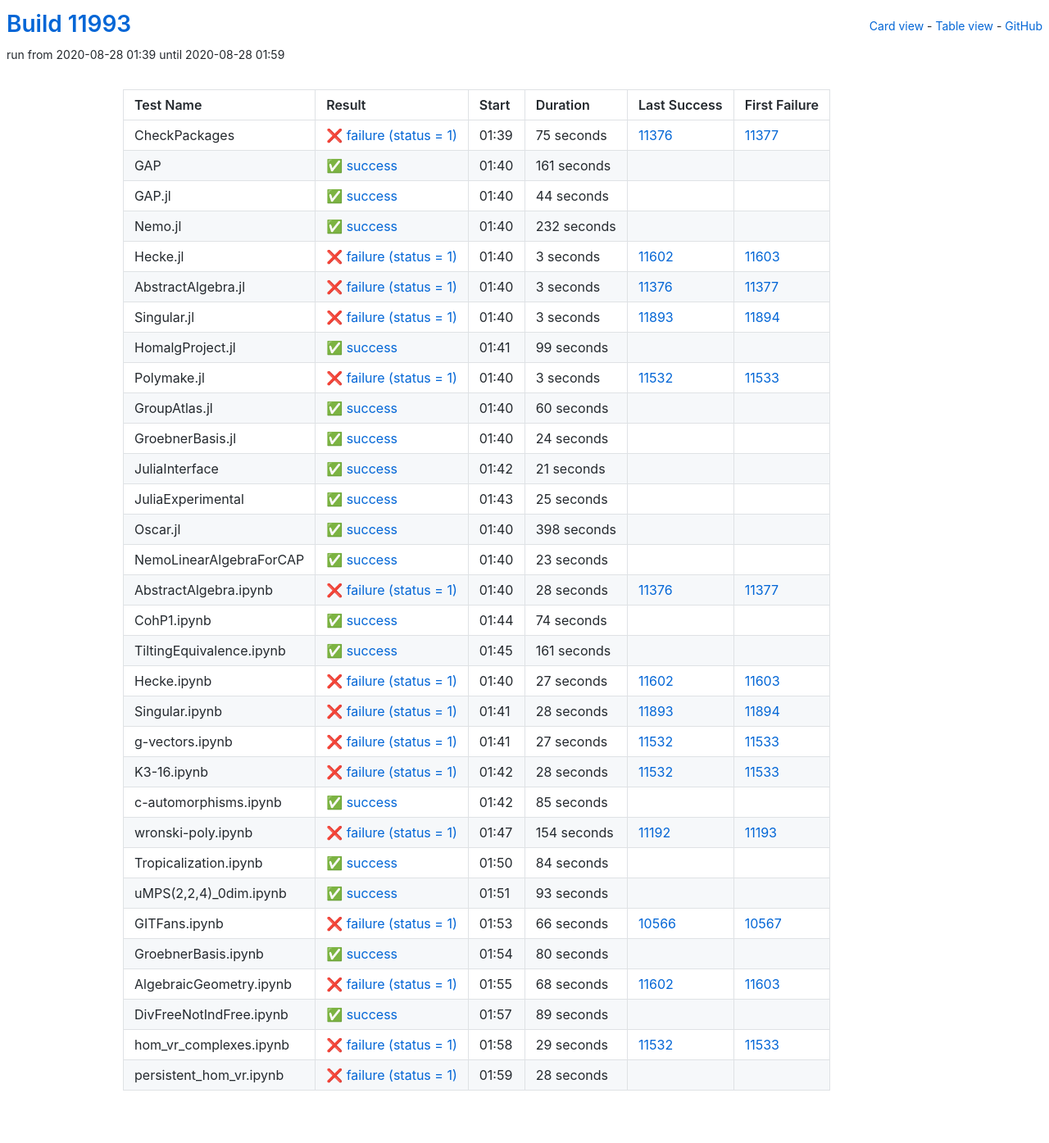
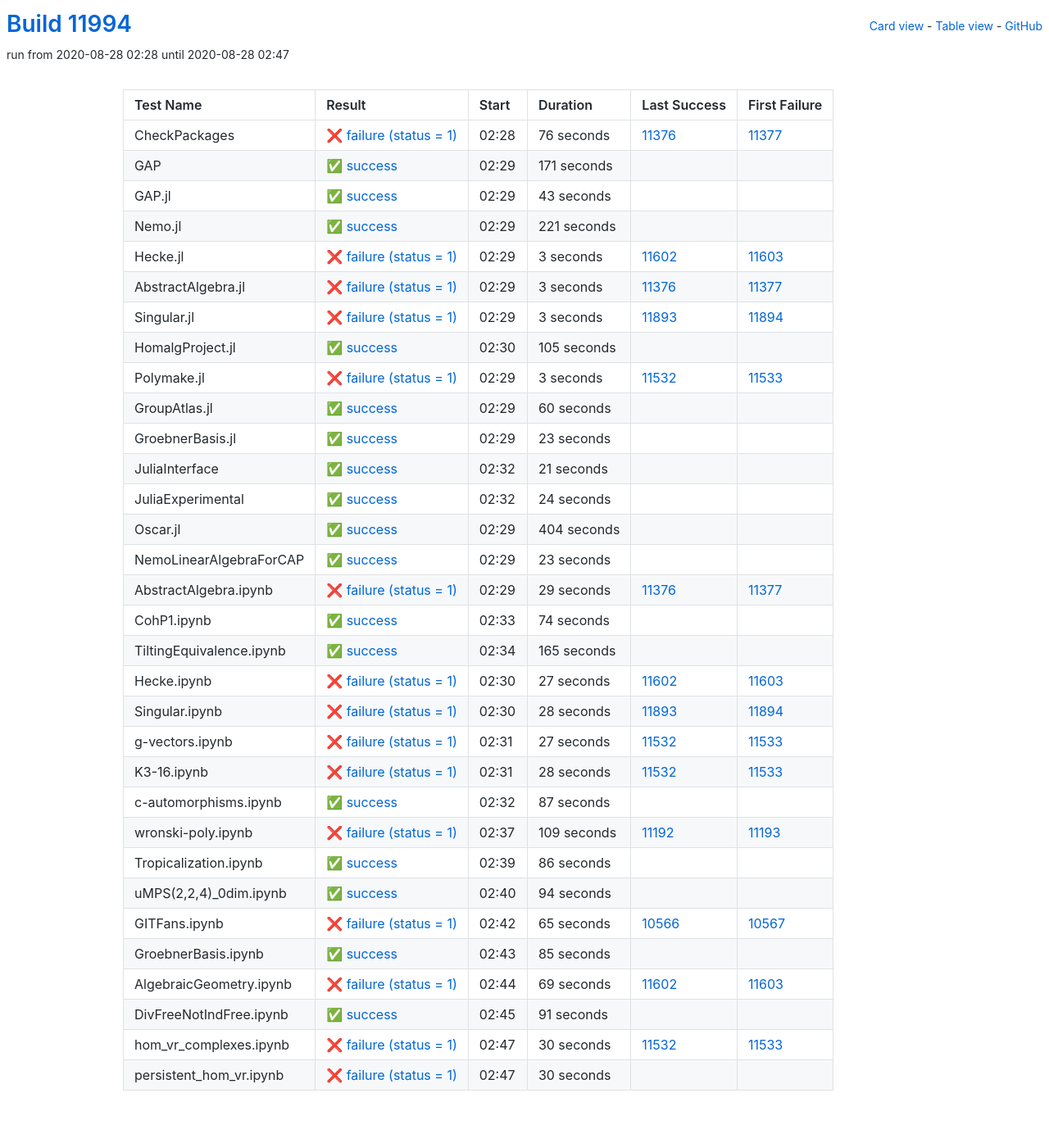
Before and after one commit to oscar-system/oscar-ci-status, a Jekyll site: the page built from table.html, in a window 1280 px wide. Shown: the whole page at 82% size. Built offline with Jekyll 4.4.1, drawn with Linux system fonts in a browser that asks for light colours.

Commit message:
Build #11994

```diff
--- a/_data/ci.yml
+++ b/_data/ci.yml
@@ -1,6 +1,6 @@
 ---
-build: 11993
-build_url: https://oscarci.mathematik.uni-kl.de/job/oscar/11993/
+build: 11994
+build_url: https://oscarci.mathematik.uni-kl.de/job/oscar/11994/
 job: oscar
 organization: oscar-system
 repo: oscar-ci-status
@@ -8,56 +8,56 @@
 tests:
 - name: CheckPackages
   id: checkpackages
-  log: https://oscarci.mathematik.uni-kl.de/job/oscar/11993/artifact/logs/build-11993/CheckPackages.log
-  start: 2020-08-28 01:39
+  log: https://oscarci.mathematik.uni-kl.de/job/oscar/11994/artifact/logs/build-11994/CheckPackages.log
+  start: 2020-08-28 02:28
   success: false
   exitcode: 1
   status: failure
-  duration: 75
+  duration: 76
   last_success: 11376
   last_success_url: https://oscarci.mathematik.uni-kl.de/job/oscar/11376/
   first_failure: 11377
   first_failure_url: https://oscarci.mathematik.uni-kl.de/job/oscar/11377/
 - name: GAP
   id: gap
-  log: https://oscarci.mathematik.uni-kl.de/job/oscar/11993/artifact/logs/build-11993/GAP.log
-  start: 2020-08-28 01:40
+  log: https://oscarci.mathematik.uni-kl.de/job/oscar/11994/artifact/logs/build-11994/GAP.log
+  start: 2020-08-28 02:29
   success: true
   exitcode: 0
   status: success
-  duration: 161
+  duration: 171
   last_success: false
   last_success_url:
   first_failure: false
   first_failure_url:
 - name: GAP.jl
   id: gap-jl
-  log: https://oscarci.mathematik.uni-kl.de/job/oscar/11993/artifact/logs/build-11993/GAP.jl.log
-  start: 2020-08-28 01:40
+  log: https://oscarci.mathematik.uni-kl.de/job/oscar/11994/artifact/logs/build-11994/GAP.jl.log
+  start: 2020-08-28 02:29
   success: true
   exitcode: 0
   status: success
-  duration: 44
+  duration: 43
   last_success: false
   last_success_url:
   first_failure: false
   first_failure_url:
 - name: Nemo.jl
   id: nemo-jl
-  log: https://oscarci.mathematik.uni-kl.de/job/oscar/11993/artifact/logs/build-11993/Nemo.jl.log
-  start: 2020-08-28 01:40
+  log: https://oscarci.mathematik.uni-kl.de/job/oscar/11994/artifact/logs/build-11994/Nemo.jl.log
+  start: 2020-08-28 02:29
   success: true
   exitcode: 0
   status: success
-  duration: 232
+  duration: 221
   last_success: false
   last_success_url:
   first_failure: false
   first_failure_url:
 - name: Hecke.jl
   id: hecke-jl
-  log: https://oscarci.mathematik.uni-kl.de/job/oscar/11993/artifact/logs/build-11993/Hecke.jl.log
-  start: 2020-08-28 01:40
+  log: https://oscarci.mathematik.uni-kl.de/job/oscar/11994/artifact/logs/build-11994/Hecke.jl.log
+  start: 2020-08-28 02:29
   success: false
   exitcode: 1
   status: failure
@@ -68,8 +68,8 @@
   first_failure_url: https://oscarci.mathematik.uni-kl.de/job/oscar/11603/
 - name: AbstractAlgebra.jl
   id: abstractalgebra-jl
-  log: https://oscarci.mathematik.uni-kl.de/job/oscar/11993/artifact/logs/build-11993/AbstractAlgebra.jl.log
-  start: 2020-08-28 01:40
+  log: https://oscarci.mathematik.uni-kl.de/job/oscar/11994/artifact/logs/build-11994/AbstractAlgebra.jl.log
+  start: 2020-08-28 02:29
   success: false
   exitcode: 1
   status: failure
@@ -80,8 +80,8 @@
   first_failure_url: https://oscarci.mathematik.uni-kl.de/job/oscar/11377/
 - name: Singular.jl
   id: singular-jl
-  log: https://oscarci.mathematik.uni-kl.de/job/oscar/11993/artifact/logs/build-11993/Singular.jl.log
-  start: 2020-08-28 01:40
+  log: https://oscarci.mathematik.uni-kl.de/job/oscar/11994/artifact/logs/build-11994/Singular.jl.log
+  start: 2020-08-28 02:29
   success: false
   exitcode: 1
   status: failure
@@ -92,20 +92,20 @@
   first_failure_url: https://oscarci.mathematik.uni-kl.de/job/oscar/11894/
 - name: HomalgProject.jl
   id: homalgproject-jl
-  log: https://oscarci.mathematik.uni-kl.de/job/oscar/11993/artifact/logs/build-11993/HomalgProject.jl.log
-  start: 2020-08-28 01:41
+  log: https://oscarci.mathematik.uni-kl.de/job/oscar/11994/artifact/logs/build-11994/HomalgProject.jl.log
+  start: 2020-08-28 02:30
   success: true
   exitcode: 0
   status: success
-  duration: 99
+  duration: 105
   last_success: false
   last_success_url:
   first_failure: false
   first_failure_url:
 - name: Polymake.jl
   id: polymake-jl
-  log: https://oscarci.mathematik.uni-kl.de/job/oscar/11993/artifact/logs/build-11993/Polymake.jl.log
-  start: 2020-08-28 01:40
+  log: https://oscarci.mathematik.uni-kl.de/job/oscar/11994/artifact/logs/build-11994/Polymake.jl.log
+  start: 2020-08-28 02:29
   success: false
   exitcode: 1
   status: failure
@@ -116,8 +116,8 @@
   first_failure_url: https://oscarci.mathematik.uni-kl.de/job/oscar/11533/
 - name: GroupAtlas.jl
   id: groupatlas-jl
-  log: https://oscarci.mathematik.uni-kl.de/job/oscar/11993/artifact/logs/build-11993/GroupAtlas.jl.log
-  start: 2020-08-28 01:40
+  log: https://oscarci.mathematik.uni-kl.de/job/oscar/11994/artifact/logs/build-11994/GroupAtlas.jl.log
+  start: 2020-08-28 02:29
   success: true
   exitcode: 0
   status: success
@@ -128,20 +128,20 @@
   first_failure_url:
 - name: GroebnerBasis.jl
   id: groebnerbasis-jl
-  log: https://oscarci.mathematik.uni-kl.de/job/oscar/11993/artifact/logs/build-11993/GroebnerBasis.jl.log
-  start: 2020-08-28 01:40
+  log: https://oscarci.mathematik.uni-kl.de/job/oscar/11994/artifact/logs/build-11994/GroebnerBasis.jl.log
+  start: 2020-08-28 02:29
   success: true
   exitcode: 0
   status: success
-  duration: 24
+  duration: 23
   last_success: false
   last_success_url:
   first_failure: false
   first_failure_url:
 - name: JuliaInterface
   id: juliainterface
-  log: https://oscarci.mathematik.uni-kl.de/job/oscar/11993/artifact/logs/build-11993/JuliaInterface.log
-  start: 2020-08-28 01:42
+  log: https://oscarci.mathematik.uni-kl.de/job/oscar/11994/artifact/logs/build-11994/JuliaInterface.log
+  start: 2020-08-28 02:32
   success: true
   exitcode: 0
   status: success
@@ -152,32 +152,32 @@
   first_failure_url:
 - name: JuliaExperimental
   id: juliaexperimental
-  log: https://oscarci.mathematik.uni-kl.de/job/oscar/11993/artifact/logs/build-11993/JuliaExperimental.log
-  start: 2020-08-28 01:43
+  log: https://oscarci.mathematik.uni-kl.de/job/oscar/11994/artifact/logs/build-11994/JuliaExperimental.log
+  start: 2020-08-28 02:32
   success: true
   exitcode: 0
   status: success
-  duration: 25
+  duration: 24
   last_success: false
   last_success_url:
   first_failure: false
   first_failure_url:
 - name: Oscar.jl
   id: oscar-jl
-  log: https://oscarci.mathematik.uni-kl.de/job/oscar/11993/artifact/logs/build-11993/Oscar.jl.log
-  start: 2020-08-28 01:40
+  log: https://oscarci.mathematik.uni-kl.de/job/oscar/11994/artifact/logs/build-11994/Oscar.jl.log
+  start: 2020-08-28 02:29
   success: true
   exitcode: 0
   status: success
-  duration: 398
+  duration: 404
   last_success: false
   last_success_url:
   first_failure: false
   first_failure_url:
 - name: NemoLinearAlgebraForCAP
   id: nemolinearalgebraforcap
-  log: https://oscarci.mathematik.uni-kl.de/job/oscar/11993/artifact/logs/build-11993/NemoLinearAlgebraForCAP.log
-  start: 2020-08-28 01:40
+  log: https://oscarci.mathematik.uni-kl.de/job/oscar/11994/artifact/logs/build-11994/NemoLinearAlgebraForCAP.log
+  start: 2020-08-28 02:29
   success: true
   exitcode: 0
   status: success
@@ -188,20 +188,20 @@
   first_failure_url:
 - name: AbstractAlgebra.ipynb
   id: abstractalgebra-ipynb
-  log: https://oscarci.mathematik.uni-kl.de/job/oscar/11993/artifact/logs/build-11993/AbstractAlgebra.ipynb.log
-  start: 2020-08-28 01:40
+  log: https://oscarci.mathematik.uni-kl.de/job/oscar/11994/artifact/logs/build-11994/AbstractAlgebra.ipynb.log
+  start: 2020-08-28 02:29
   success: false
   exitcode: 1
   status: failure
-  duration: 28
+  duration: 29
   last_success: 11376
   last_success_url: https://oscarci.mathematik.uni-kl.de/job/oscar/11376/
   first_failure: 11377
   first_failure_url: https://oscarci.mathematik.uni-kl.de/job/oscar/11377/
 - name: CohP1.ipynb
   id: cohp1-ipynb
-  log: https://oscarci.mathematik.uni-kl.de/job/oscar/11993/artifact/logs/build-11993/CohP1.ipynb.log
-  start: 2020-08-28 01:44
+  log: https://oscarci.mathematik.uni-kl.de/job/oscar/11994/artifact/logs/build-11994/CohP1.ipynb.log
+  start: 2020-08-28 02:33
   success: true
   exitcode: 0
   status: success
@@ -212,20 +212,20 @@
   first_failure_url:
 - name: TiltingEquivalence.ipynb
   id: tiltingequivalence-ipynb
-  log: https://oscarci.mathematik.uni-kl.de/job/oscar/11993/artifact/logs/build-11993/TiltingEquivalence.ipynb.log
-  start: 2020-08-28 01:45
+  log: https://oscarci.mathematik.uni-kl.de/job/oscar/11994/artifact/logs/build-11994/TiltingEquivalence.ipynb.log
+  start: 2020-08-28 02:34
   success: true
   exitcode: 0
   status: success
-  duration: 161
+  duration: 165
   last_success: false
   last_success_url:
   first_failure: false
   first_failure_url:
 - name: Hecke.ipynb
   id: hecke-ipynb
-  log: https://oscarci.mathematik.uni-kl.de/job/oscar/11993/artifact/logs/build-11993/Hecke.ipynb.log
-  start: 2020-08-28 01:40
+  log: https://oscarci.mathematik.uni-kl.de/job/oscar/11994/artifact/logs/build-11994/Hecke.ipynb.log
+  start: 2020-08-28 02:30
   success: false
   exitcode: 1
   status: failure
@@ -236,8 +236,8 @@
   first_failure_url: https://oscarci.mathematik.uni-kl.de/job/oscar/11603/
 - name: Singular.ipynb
   id: singular-ipynb
-  log: https://oscarci.mathematik.uni-kl.de/job/oscar/11993/artifact/logs/build-11993/Singular.ipynb.log
-  start: 2020-08-28 01:41
+  log: https://oscarci.mathematik.uni-kl.de/job/oscar/11994/artifact/logs/build-11994/Singular.ipynb.log
+  start: 2020-08-28 02:30
   success: false
   exitcode: 1
   status: failure
@@ -248,8 +248,8 @@
   first_failure_url: https://oscarci.mathematik.uni-kl.de/job/oscar/11894/
 - name: g-vectors.ipynb
   id: g-vectors-ipynb
-  log: https://oscarci.mathematik.uni-kl.de/job/oscar/11993/artifact/logs/build-11993/g-vectors.ipynb.log
-  start: 2020-08-28 01:41
+  log: https://oscarci.mathematik.uni-kl.de/job/oscar/11994/artifact/logs/build-11994/g-vectors.ipynb.log
+  start: 2020-08-28 02:31
   success: false
   exitcode: 1
   status: failure
@@ -260,8 +260,8 @@
   first_failure_url: https://oscarci.mathematik.uni-kl.de/job/oscar/11533/
 - name: K3-16.ipynb
   id: k3-16-ipynb
-  log: https://oscarci.mathematik.uni-kl.de/job/oscar/11993/artifact/logs/build-11993/K3-16.ipynb.log
-  start: 2020-08-28 01:42
+  log: https://oscarci.mathematik.uni-kl.de/job/oscar/11994/artifact/logs/build-11994/K3-16.ipynb.log
+  start: 2020-08-28 02:31
   success: false
   exitcode: 1
   status: failure
@@ -272,8 +272,68 @@
   first_failure_url: https://oscarci.mathematik.uni-kl.de/job/oscar/11533/
 - name: c-automorphisms.ipynb
   id: c-automorphisms-ipynb
-  log: https://oscarci.mathematik.uni-kl.de/job/oscar/11993/artifact/logs/build-11993/c-automorphisms.ipynb.log
-  start: 2020-08-28 01:42
+  log: https://oscarci.mathematik.uni-kl.de/job/oscar/11994/artifact/logs/build-11994/c-automorphisms.ipynb.log
+  start: 2020-08-28 02:32
+  success: true
+  exitcode: 0
+  status: success
+  duration: 87
+  last_success: false
+  last_success_url:
+  first_failure: false
+  first_failure_url:
+- name: wronski-poly.ipynb
+  id: wronski-poly-ipynb
+  log: https://oscarci.mathematik.uni-kl.de/job/oscar/11994/artifact/logs/build-11994/wronski-poly.ipynb.log
+  start: 2020-08-28 02:37
+  success: false
+  exitcode: 1
+  status: failure
+  duration: 109
+  last_success: 11192
+  last_success_url: https://oscarci.mathematik.uni-kl.de/job/oscar/11192/
+  first_failure: 11193
+  first_failure_url: https://oscarci.mathematik.uni-kl.de/job/oscar/11193/
+- name: Tropicalization.ipynb
+  id: tropicalization-ipynb
+  log: https://oscarci.mathematik.uni-kl.de/job/oscar/11994/artifact/logs/build-11994/Tropicalization.ipynb.log
+  start: 2020-08-28 02:39
+  success: true
+  exitcode: 0
+  status: success
+  duration: 86
+  last_success: false
+  last_success_url:
+  first_failure: false
+  first_failure_url:
+- name: uMPS(2,2,4)_0dim.ipynb
+  id: umps-2-2-4-0dim-ipynb
+  log: https://oscarci.mathematik.uni-kl.de/job/oscar/11994/artifact/logs/build-11994/uMPS-2-2-4-_0dim.ipynb.log
+  start: 2020-08-28 02:40
+  success: true
+  exitcode: 0
+  status: success
+  duration: 94
+  last_success: false
+  last_success_url:
+  first_failure: false
+  first_failure_url:
+- name: GITFans.ipynb
+  id: gitfans-ipynb
+  log: https://oscarci.mathematik.uni-kl.de/job/oscar/11994/artifact/logs/build-11994/GITFans.ipynb.log
+  start: 2020-08-28 02:42
+  success: false
+  exitcode: 1
+  status: failure
+  duration: 65
+  last_success: 10566
+  last_success_url: https://oscarci.mathematik.uni-kl.de/job/oscar/10566/
+  first_failure: 10567
+  first_failure_url: https://oscarci.mathematik.uni-kl.de/job/oscar/10567/
+- name: GroebnerBasis.ipynb
+  id: groebnerbasis-ipynb
+  log: https://oscarci.mathematik.uni-kl.de/job/oscar/11994/artifact/logs/build-11994/GroebnerBasis.ipynb.log
+  start: 2020-08-28 02:43
   success: true
   exitcode: 0
   status: success
@@ -282,110 +342,50 @@
   last_success_url:
   first_failure: false
   first_failure_url:
-- name: wronski-poly.ipynb
-  id: wronski-poly-ipynb
-  log: https://oscarci.mathematik.uni-kl.de/job/oscar/11993/artifact/logs/build-11993/wronski-poly.ipynb.log
-  start: 2020-08-28 01:47
+- name: AlgebraicGeometry.ipynb
+  id: algebraicgeometry-ipynb
+  log: https://oscarci.mathematik.uni-kl.de/job/oscar/11994/artifact/logs/build-11994/AlgebraicGeometry.ipynb.log
+  start: 2020-08-28 02:44
   success: false
   exitcode: 1
   status: failure
-  duration: 154
-  last_success: 11192
-  last_success_url: https://oscarci.mathematik.uni-kl.de/job/oscar/11192/
-  first_failure: 11193
-  first_failure_url: https://oscarci.mathematik.uni-kl.de/job/oscar/11193/
-- name: Tropicalization.ipynb
-  id: tropicalization-ipynb
-  log: https://oscarci.mathematik.uni-kl.de/job/oscar/11993/artifact/logs/build-11993/Tropicalization.ipynb.log
-  start: 2020-08-28 01:50
-  success: true
-  exitcode: 0
-  status: success
-  duration: 84
-  last_success: false
-  last_success_url:
-  first_failure: false
-  first_failure_url:
-- name: uMPS(2,2,4)_0dim.ipynb
-  id: umps-2-2-4-0dim-ipynb
-  log: https://oscarci.mathematik.uni-kl.de/job/oscar/11993/artifact/logs/build-11993/uMPS-2-2-4-_0dim.ipynb.log
-  start: 2020-08-28 01:51
-  success: true
-  exitcode: 0
-  status: success
-  duration: 93
-  last_success: false
-  last_success_url:
-  first_failure: false
-  first_failure_url:
-- name: GITFans.ipynb
-  id: gitfans-ipynb
-  log: https://oscarci.mathematik.uni-kl.de/job/oscar/11993/artifact/logs/build-11993/GITFans.ipynb.log
-  start: 2020-08-28 01:53
-  success: false
-  exitcode: 1
-  status: failure
-  duration: 66
-  last_success: 10566
-  last_success_url: https://oscarci.mathematik.uni-kl.de/job/oscar/10566/
-  first_failure: 10567
-  first_failure_url: https://oscarci.mathematik.uni-kl.de/job/oscar/10567/
-- name: GroebnerBasis.ipynb
-  id: groebnerbasis-ipynb
-  log: https://oscarci.mathematik.uni-kl.de/job/oscar/11993/artifact/logs/build-11993/GroebnerBasis.ipynb.log
-  start: 2020-08-28 01:54
-  success: true
-  exitcode: 0
-  status: success
-  duration: 80
-  last_success: false
-  last_success_url:
-  first_failure: false
-  first_failure_url:
-- name: AlgebraicGeometry.ipynb
-  id: algebraicgeometry-ipynb
-  log: https://oscarci.mathematik.uni-kl.de/job/oscar/11993/artifact/logs/build-11993/AlgebraicGeometry.ipynb.log
-  start: 2020-08-28 01:55
-  success: false
-  exitcode: 1
-  status: failure
-  duration: 68
+  duration: 69
   last_success: 11602
   last_success_url: https://oscarci.mathematik.uni-kl.de/job/oscar/11602/
   first_failure: 11603
   first_failure_url: https://oscarci.mathematik.uni-kl.de/job/oscar/11603/
 - name: DivFreeNotIndFree.ipynb
   id: divfreenotindfree-ipynb
-  log: https://oscarci.mathematik.uni-kl.de/job/oscar/11993/artifact/logs/build-11993/DivFreeNotIndFree.ipynb.log
-  start: 2020-08-28 01:57
+  log: https://oscarci.mathematik.uni-kl.de/job/oscar/11994/artifact/logs/build-11994/DivFreeNotIndFree.ipynb.log
+  start: 2020-08-28 02:45
   success: true
   exitcode: 0
   status: success
-  duration: 89
+  duration: 91
   last_success: false
   last_success_url:
   first_failure: false
   first_failure_url:
 - name: hom_vr_complexes.ipynb
   id: hom-vr-complexes-ipynb
-  log: https://oscarci.mathematik.uni-kl.de/job/oscar/11993/artifact/logs/build-11993/hom_vr_complexes.ipynb.log
-  start: 2020-08-28 01:58
+  log: https://oscarci.mathematik.uni-kl.de/job/oscar/11994/artifact/logs/build-11994/hom_vr_complexes.ipynb.log
+  start: 2020-08-28 02:47
   success: false
   exitcode: 1
   status: failure
-  duration: 29
+  duration: 30
   last_success: 11532
   last_success_url: https://oscarci.mathematik.uni-kl.de/job/oscar/11532/
   first_failure: 11533
   first_failure_url: https://oscarci.mathematik.uni-kl.de/job/oscar/11533/
 - name: persistent_hom_vr.ipynb
   id: persistent-hom-vr-ipynb
-  log: https://oscarci.mathematik.uni-kl.de/job/oscar/11993/artifact/logs/build-11993/persistent_hom_vr.ipynb.log
-  start: 2020-08-28 01:59
+  log: https://oscarci.mathematik.uni-kl.de/job/oscar/11994/artifact/logs/build-11994/persistent_hom_vr.ipynb.log
+  start: 2020-08-28 02:47
   success: false
   exitcode: 1
   status: failure
-  duration: 28
+  duration: 30
   last_success: false
   last_success_url:
   first_failure: false
```
Also changed, not shown: README.md.
